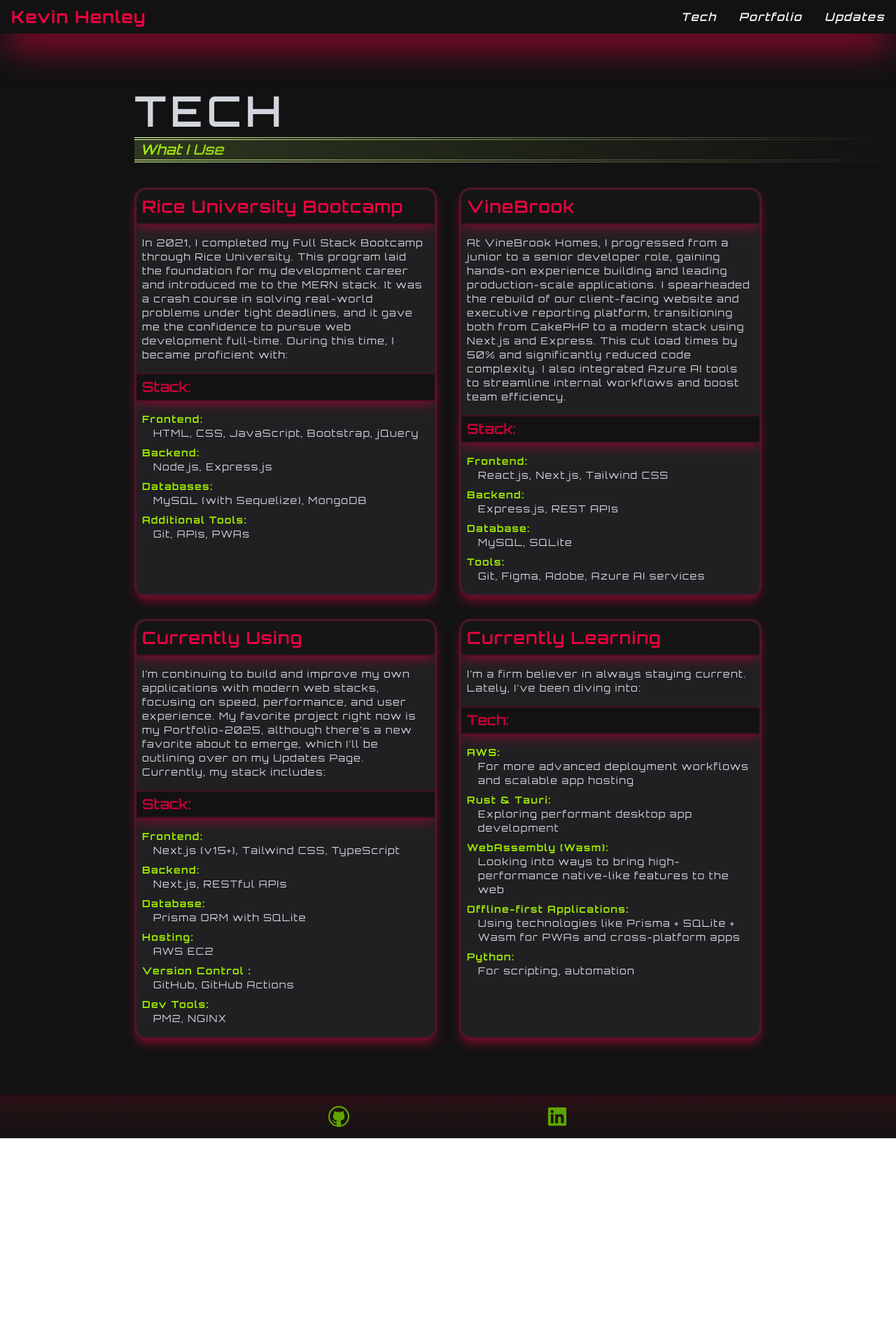
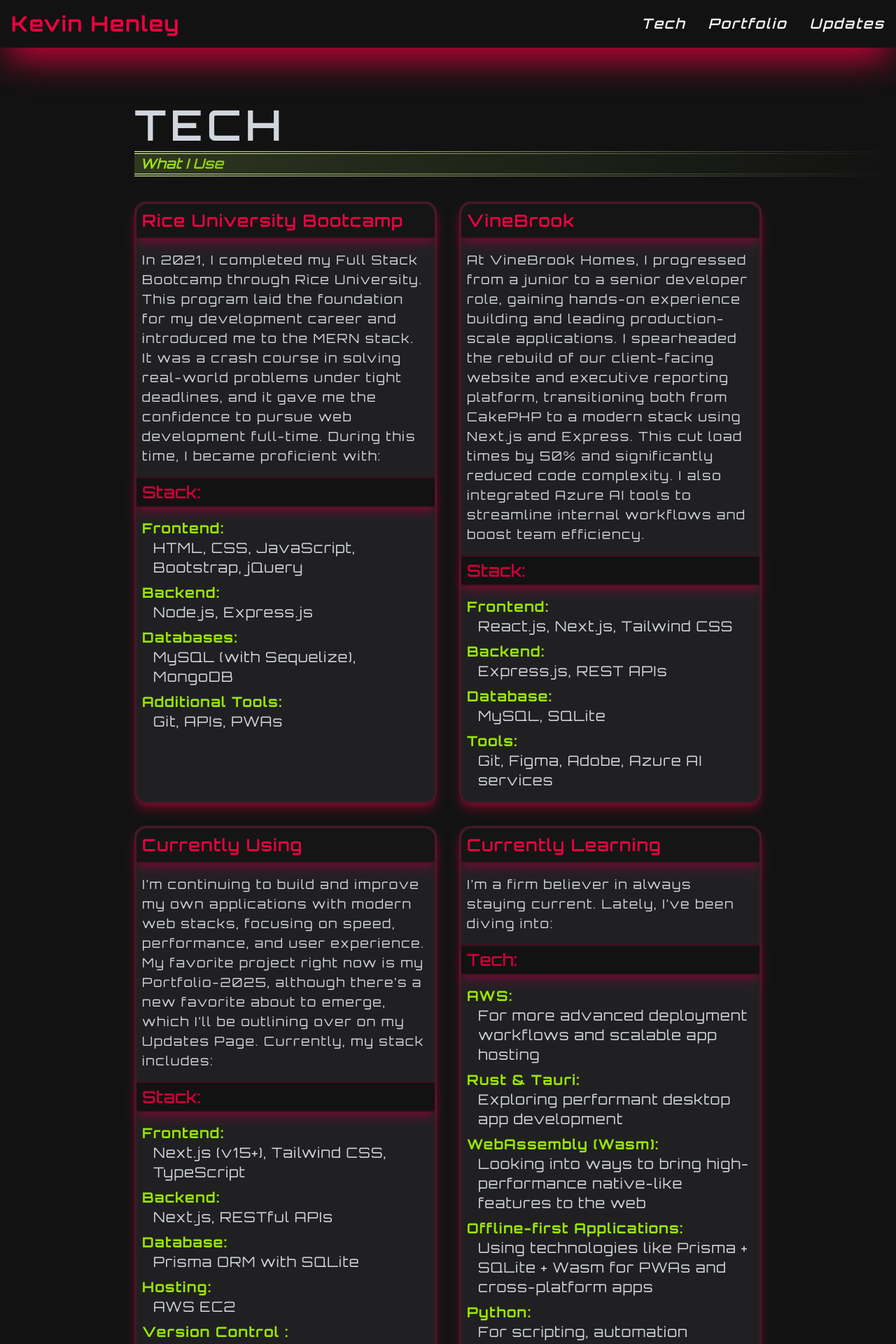
Before and after one commit to KevinHenleyCode/Portfolio-2025, a Next.js app: page /tech in a window 1280 px wide. Shown: the top 1920 px of the page at 70% size. Before the commit the page ends 1626 px from the top, so only its background shows below. Built offline with nearby package versions, Linux system fonts and the light colour scheme.

Commit message:
fixed text sizing

```diff
--- a/src/app/not-found.tsx
+++ b/src/app/not-found.tsx
@@ -7,25 +7,24 @@
   return (
     <section className='mt-36 text-gray-300'>
       <div className='flex flex-col justify-center'>
-        <h2 className='text-3xl font-semibold tracking-wider sm:text-4xl md:text-6xl'>
+        <h2 className='text-3xl font-semibold tracking-wider sm:text-5xl md:text-6xl xl:text-7xl'>
           Page Not Found
         </h2>
-        <p className='mt-6 text-center text-sm font-medium tracking-wider md:text-lg [&>span]:text-lime-400'>
-          <span>(</span>
+        <p className='mt-6 text-center text-sm font-medium tracking-wider sm:text-lg xl:text-2xl [&>span]:text-lime-400'>
           Could not find requested page
-          <span>)</span>
         </p>
         <Link
           href='/'
-          className='mt-10 w-full text-center text-lg font-semibold tracking-widest text-rose-600 underline transition-all duration-300 ease-in-out hover:text-red-500'
+          className='mt-10 w-full text-center text-lg font-semibold tracking-widest text-rose-600 underline transition-all duration-300 ease-in-out hover:text-red-500 sm:text-2xl'
         >
           Return Home
         </Link>
-        <span className='relative mt-20 flex justify-center'>
+        <span className='4xl:h-72 5xl:h-96 relative mt-20 h-36 w-full sm:h-56 xl:h-56'>
           <Image
             src={NotFoundImg}
             alt={'Not Found SVG'}
-            style={{ width: '30vw' }}
+            fill
+            className='object-contain'
           />
         </span>
       </div>
--- a/src/app/page.tsx
+++ b/src/app/page.tsx
@@ -14,7 +14,7 @@
       </PaddingContainer>
       <SubHeader content={'Full-Stack Web Developer'} />
       <PaddingContainer>
-        <article className='text-md mt-16 tracking-widest sm:text-lg md:mt-20 md:text-xl [&>p]:mt-4'>
+        <article className='text-md 3xl:text-2xl 4xl:text-3xl 5xl:text-4xl 3xl:[&>p]:mt-8 4xl:leading-10 5xl:leading-12 mt-20 leading-6 tracking-widest sm:text-lg sm:leading-8 md:mt-28 md:text-xl [&>p]:mt-4'>
           <p>
             Welcome to my portfolio. {`I'm`} Kevin, a developer with a passion
             for building fast, responsive, and scalable web applications. This
--- a/src/app/portfolio/page.tsx
+++ b/src/app/portfolio/page.tsx
@@ -16,7 +16,7 @@
       </PaddingContainer>
       <SubHeader content={`What I've Done & What I'm Doing... `} />
       <PaddingContainer>
-        <div className='mt-36 grid grid-cols-4 gap-8'>
+        <div className='mt-36 grid grid-cols-6 gap-8'>
           <PortfolioProjects
             projectImage={NotFoundImage}
             firstHeader={'Portfolio-2025'}
--- a/src/app/tech/page.tsx
+++ b/src/app/tech/page.tsx
@@ -15,7 +15,7 @@
       </PaddingContainer>
       <SubHeader content={'What I Use'} />
       <PaddingContainer>
-        <div className='mt-20 grid grid-cols-4 gap-8'>
+        <div className='mt-20 grid grid-cols-6 gap-8'>
           <TechOutline
             firstHeader={'Rice University Bootcamp'}
             summaryContent={
--- a/src/components/nav/FooterBar.tsx
+++ b/src/components/nav/FooterBar.tsx
@@ -5,19 +5,19 @@
 const FooterBar = () => {
   return (
     <footer className='bg-custom-dark relative'>
-      <div className='to-custom-dark bg-linear-to-b from-rose-950/40 px-4 py-4'>
+      <div className='to-custom-dark bg-linear-to-b from-rose-950/40 px-4 py-4 xl:py-6'>
         <span className='mx-auto flex w-1/2 justify-around'>
           <Link
             href={'https://github.com/KevinHenleyCode'}
             target='_blank'
-            className='text-2xl text-lime-600 transition-all duration-200 ease-in-out hover:text-lime-500 lg:text-3xl'
+            className='text-2xl text-lime-600 transition-all duration-200 ease-in-out hover:text-lime-500 lg:text-3xl xl:text-5xl'
           >
             <VscGithub />
           </Link>
           <Link
             href={'https://www.linkedin.com/in/kevin-henley/'}
             target='_blank'
-            className='text-2xl text-lime-600 transition-all duration-200 ease-in-out hover:text-lime-500 lg:text-3xl'
+            className='text-2xl text-lime-600 transition-all duration-200 ease-in-out hover:text-lime-500 lg:text-3xl xl:text-5xl'
           >
             <FaLinkedin />
           </Link>
--- a/src/components/nav/NavBar.tsx
+++ b/src/components/nav/NavBar.tsx
@@ -19,11 +19,11 @@
         className={`flex w-full flex-col font-semibold text-gray-100 shadow-rose-600 lg:flex-row ${!navOpen ? 'shadow-2xl' : 'shadow-sm'} transition-all duration-500 ease-in-out`}
       >
         <span
-          className={`bg-custom-dark z-60 flex w-full justify-between px-4 py-2 text-left lg:w-1/2`}
+          className={`bg-custom-dark z-60 flex w-full justify-between px-4 py-2 text-left lg:w-1/2 xl:py-4`}
         >
           <Link
             href={'/'}
-            className='text-2xl font-bold tracking-wider text-rose-600 transition-all duration-300 ease-in-out hover:text-shadow-md hover:text-shadow-rose-500/50'
+            className='3xl:text-5xl 5xl:text-7xl text-2xl font-bold tracking-wider text-rose-600 transition-all duration-300 ease-in-out hover:text-shadow-md hover:text-shadow-rose-500/50 xl:text-3xl'
           >
             Kevin Henley
           </Link>
--- a/src/components/nav/NavLinks.tsx
+++ b/src/components/nav/NavLinks.tsx
@@ -14,7 +14,7 @@
         <li key={link}>
           <Link
             href={`${link.toLowerCase()}`}
-            className='border-b-2 border-lime-200/0 tracking-widest italic transition-all duration-300 ease-in-out hover:border-lime-200 hover:text-lime-200'
+            className='3xl:text-3xl 5xl:text-5xl border-b-2 border-lime-200/0 tracking-widest italic transition-all duration-300 ease-in-out hover:border-lime-200 hover:text-lime-200 xl:text-xl'
           >
             {link}
           </Link>
--- a/src/components/showCasing/TechOutline.tsx
+++ b/src/components/showCasing/TechOutline.tsx
@@ -15,22 +15,26 @@
   stacks,
 }: TechOutlineProps) => {
   return (
-    <section className='col-span-4 w-full rounded-2xl border-3 border-rose-900/40 bg-gray-400/10 shadow-lg shadow-rose-600/40 md:col-span-2'>
-      <h3 className='bg-custom-dark/70 rounded-t-2xl border-b-2 border-rose-900/40 p-2 text-xl font-semibold tracking-wider text-rose-600 shadow-lg shadow-rose-800/50 lg:text-2xl'>
+    <section className='5xl:col-span-2 col-span-6 w-full rounded-2xl border-3 border-rose-900/40 bg-gray-400/10 shadow-lg shadow-rose-600/40 xl:col-span-3'>
+      <h3 className='bg-custom-dark/70 rounded-t-2xl border-b-2 border-rose-900/40 p-2 text-xl font-semibold tracking-wider text-rose-600 shadow-lg shadow-rose-800/50 sm:text-2xl'>
         {firstHeader}
       </h3>
-      <article className='my-2 p-2 text-xs tracking-widest sm:text-sm'>
-        {summaryContent}
+      <article className='my-2 p-2 text-sm tracking-widest sm:text-lg'>
+        <p>{summaryContent}</p>
       </article>
       <aside>
-        <h4 className='bg-custom-dark border-y-2 border-rose-900/40 px-2 py-1 text-lg font-semibold text-rose-700 shadow-lg shadow-rose-800/50 lg:text-xl'>
+        <h4 className='bg-custom-dark border-y-2 border-rose-900/40 px-2 py-1 text-lg font-semibold text-rose-700 shadow-lg shadow-rose-800/50 sm:text-2xl'>
           {secondHeader}:
         </h4>
         <ul className='p-2 text-xs'>
           {stacks.map((stack, index) => (
-            <li key={index} className='my-2 text-xs tracking-widest sm:text-sm'>
-              <b className='text-lime-400'>{stack.category}:</b>
-              <p className='ml-4'>{stack.content}</p>
+            <li key={index} className='my-2 tracking-widest'>
+              <b className='text-xs text-lime-400 sm:text-lg xl:text-xl'>
+                {stack.category}:
+              </b>
+              <p className='ml-4 text-xs sm:text-sm lg:text-lg xl:text-xl'>
+                {stack.content}
+              </p>
             </li>
           ))}
         </ul>
--- a/src/components/textStanards/SubHeader.tsx
+++ b/src/components/textStanards/SubHeader.tsx
@@ -13,11 +13,11 @@
       >
         <span
           aria-hidden='true'
-          className='to-custom-dark block h-8 w-full bg-linear-to-r from-lime-100/10 sm:h-9'
+          className='to-custom-dark 5xl:h-12 3xl:h-10 block h-8 w-full bg-linear-to-r from-lime-100/10 sm:h-9'
         ></span>
       </span>
-      <span className='3xl:pl-72 4xl:pl-80 5xl:pl-96 absolute z-10 mt-2 flex h-8 items-center pl-6 sm:h-9 sm:pl-24 md:pl-36 xl:pl-48 2xl:pl-60'>
-        <h2 className='pl-2 text-sm font-semibold text-lime-400 italic sm:text-lg lg:text-xl'>
+      <span className='3xl:pl-72 5xl:h-12 3xl:h-10 4xl:pl-80 5xl:pl-96 absolute z-10 mt-2 flex h-8 items-center pl-6 sm:h-9 sm:pl-24 md:pl-36 xl:pl-48 2xl:pl-60'>
+        <h2 className='3xl:text-2xl 5xl:text-3xl pl-2 text-sm font-semibold text-lime-400 italic sm:text-lg lg:text-xl'>
           {content}
         </h2>
       </span>
@@ -27,7 +27,7 @@
       >
         <span
           aria-hidden='true'
-          className='block h-8 w-full border-y-4 border-double border-lime-200 bg-lime-800/20 sm:h-9'
+          className='3xl:h-10 5xl:h-12 block h-8 w-full border-y-4 border-double border-lime-200 bg-lime-800/20 sm:h-9'
         ></span>
       </span>
     </div>
--- a/src/components/textStanards/Title.tsx
+++ b/src/components/textStanards/Title.tsx
@@ -4,7 +4,7 @@
 
 const Title = ({ content }: TitleProps) => {
   return (
-    <h1 className='text-2xl font-semibold tracking-widest uppercase sm:text-4xl md:text-6xl'>
+    <h1 className='5xl:text-8xl text-2xl font-semibold tracking-widest uppercase sm:text-4xl md:text-5xl lg:text-6xl 2xl:text-7xl'>
       {content}
     </h1>
   )
```
Also changed, not shown: src/components/showCasing/PortfolioProjects.tsx (+15 -15 lines), src/components/showCasing/UpdatesPosts.tsx (+8 -8 lines).
